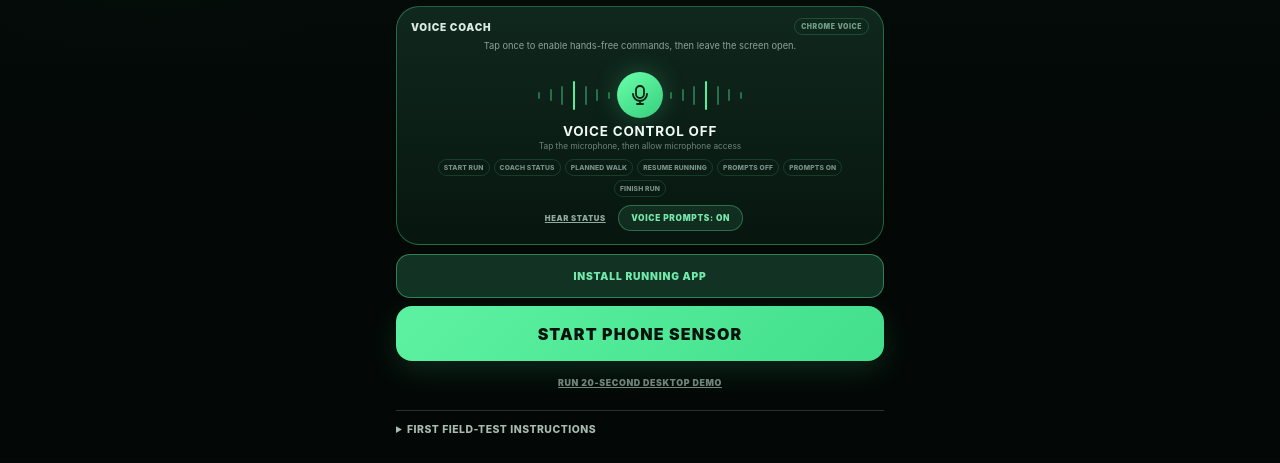
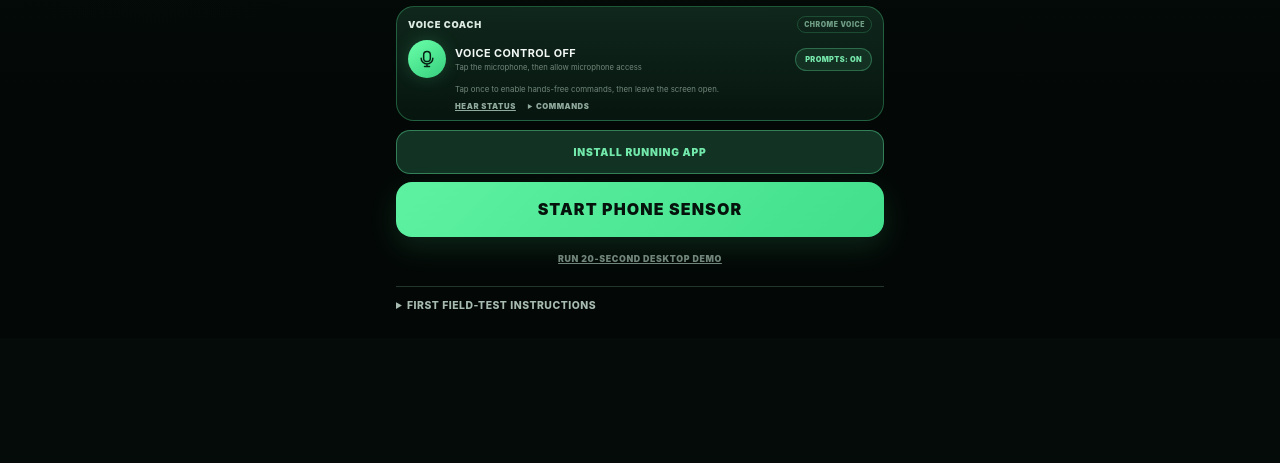
Before and after one commit to dmaher42/triathlon-training-hud, a website built with Vite: page running/index.html in a window 1280 px wide. Shown: the part 674-1137 px from the top of the page. After the commit the page ends 1013 px from the top, so only its background shows below. Built offline with nearby package versions, Linux system fonts and the light colour scheme.

Commit message:
Compact running voice controls

```diff
--- a/running/index.html
+++ b/running/index.html
@@ -85,21 +85,26 @@
 
     <section class="voice-dock" id="voice-dock" aria-label="Voice coach">
       <div class="voice-heading"><span>VOICE COACH</span><small>CHROME VOICE</small></div>
-      <p id="voice-help">Tap once to enable hands-free commands, then leave the screen open.</p>
-      <div class="voice-visual">
-        <div class="wave wave-left" aria-hidden="true"><i></i><i></i><i></i><i></i><i></i><i></i><i></i></div>
+      <div class="voice-compact-row">
         <button class="voice-orb" id="voice-toggle" type="button" aria-label="Enable voice controls" aria-pressed="false">
           <svg viewBox="0 0 24 24" aria-hidden="true"><path d="M12 15a4 4 0 0 0 4-4V7a4 4 0 1 0-8 0v4a4 4 0 0 0 4 4Z"></path><path d="M5 11a7 7 0 0 0 14 0M12 18v3m-3 0h6"></path></svg>
         </button>
-        <div class="wave wave-right" aria-hidden="true"><i></i><i></i><i></i><i></i><i></i><i></i><i></i></div>
+        <div class="voice-state-copy">
+          <strong id="voice-mode">VOICE CONTROL OFF</strong>
+          <small id="voice-subtitle">Tap the microphone, then allow microphone access</small>
+        </div>
+        <button class="voice-prompts-toggle" id="voice-prompts-toggle" type="button" aria-pressed="true">PROMPTS: ON</button>
       </div>
-      <strong id="voice-mode">VOICE CONTROL OFF</strong>
-      <small id="voice-subtitle">Tap the microphone, then allow microphone access</small>
-      <div class="voice-command-list" aria-label="Available voice commands">
-        <span>START RUN</span><span>COACH STATUS</span><span>PLANNED WALK</span><span>RESUME RUNNING</span><span>PROMPTS OFF</span><span>PROMPTS ON</span><span>FINISH RUN</span>
+      <p id="voice-help">Tap once to enable hands-free commands, then leave the screen open.</p>
+      <div class="voice-secondary-actions">
+        <button class="voice-status-button" id="speak-status" type="button">HEAR STATUS</button>
+        <details class="voice-command-details">
+          <summary>COMMANDS</summary>
+          <div class="voice-command-list" aria-label="Available voice commands">
+            <span>START RUN</span><span>COACH STATUS</span><span>PLANNED WALK</span><span>RESUME RUNNING</span><span>PROMPTS OFF</span><span>PROMPTS ON</span><span>FINISH RUN</span>
+          </div>
+        </details>
       </div>
-      <button class="voice-status-button" id="speak-status" type="button">HEAR STATUS</button>
-      <button class="voice-prompts-toggle" id="voice-prompts-toggle" type="button" aria-pressed="true">VOICE PROMPTS: ON</button>
     </section>
 
     <section class="primary-controls">
--- a/src/running/app.js
+++ b/src/running/app.js
@@ -173,7 +173,7 @@ function reply(message) {
 
 function renderVoicePromptsToggle() {
   els["voice-prompts-toggle"].setAttribute("aria-pressed", String(voicePromptsEnabled));
-  els["voice-prompts-toggle"].textContent = `VOICE PROMPTS: ${voicePromptsEnabled ? "ON" : "OFF"}`;
+  els["voice-prompts-toggle"].textContent = `PROMPTS: ${voicePromptsEnabled ? "ON" : "OFF"}`;
   els["silence-coach"].querySelector("strong").textContent = voicePromptsEnabled ? "VOICE PROMPTS OFF" : "VOICE PROMPTS ON";
   els["silence-coach"].querySelector("span").textContent = voicePromptsEnabled ? "Keep measuring silently" : "Restore automatic coaching";
 }
--- a/src/running/running.css
+++ b/src/running/running.css
@@ -177,34 +177,29 @@ h1 { margin: 0; font-size: clamp(1.95rem, 8.5vw, 2.65rem); line-height: 1; lette
 .summary-card dt { color: #83978e; font-size: .62rem; }
 .summary-card dd { margin: 0; color: #e5efe9; font-family: var(--mono); font-size: .67rem; font-weight: 850; }
 
-.voice-dock { margin-top: 9px; border: 1px solid rgba(var(--green-rgb), .34); border-radius: 23px; padding: 11px 14px 13px; background: linear-gradient(180deg, rgba(17, 43, 31, .92), rgba(7, 23, 16, .96)); text-align: center; }
+.voice-dock { margin-top: 9px; border: 1px solid rgba(var(--green-rgb), .3); border-radius: 18px; padding: 9px 11px; background: linear-gradient(180deg, rgba(17, 43, 31, .9), rgba(7, 23, 16, .94)); }
 .voice-dock[data-listening="true"] { border-color: rgba(var(--green-rgb), .72); box-shadow: 0 0 24px rgba(var(--green-rgb), .11), inset 0 0 22px rgba(var(--green-rgb), .04); }
 .voice-dock[data-voice-error="true"] { border-color: rgba(var(--amber-rgb), .5); }
 .voice-heading { display: flex; align-items: center; justify-content: space-between; gap: 10px; }
-.voice-heading span { color: #dbe9e1; font-size: .63rem; font-weight: 950; letter-spacing: .08em; }
+.voice-heading span { color: #dbe9e1; font-size: .58rem; font-weight: 950; letter-spacing: .08em; }
 .voice-heading small { border: 1px solid rgba(var(--green-rgb), .2); border-radius: 999px; padding: 3px 6px; color: #6f9e85; font-size: .43rem; font-weight: 900; letter-spacing: .08em; }
-.voice-dock > p { max-width: 330px; min-height: 28px; margin: 5px auto 3px; color: #8da197; font-size: .58rem; line-height: 1.35; }
-.voice-visual { display: flex; height: 48px; align-items: center; justify-content: center; gap: 7px; }
-.voice-orb { display: grid; width: 46px; height: 46px; flex: 0 0 auto; place-items: center; border: 0; border-radius: 50%; background: linear-gradient(145deg, #6affaa, #36cf7d); box-shadow: 0 0 24px rgba(var(--green-rgb), .25); color: #062013; cursor: pointer; }
-.voice-orb svg { width: 24px; fill: none; stroke: currentColor; stroke-linecap: round; stroke-linejoin: round; stroke-width: 1.8; }
+.voice-compact-row { display: grid; grid-template-columns: 38px minmax(0, 1fr) auto; align-items: center; gap: 9px; margin-top: 7px; }
+.voice-orb { display: grid; width: 38px; height: 38px; flex: 0 0 auto; place-items: center; border: 0; border-radius: 50%; background: linear-gradient(145deg, #6affaa, #36cf7d); box-shadow: 0 0 18px rgba(var(--green-rgb), .2); color: #062013; cursor: pointer; }
+.voice-orb svg { width: 20px; fill: none; stroke: currentColor; stroke-linecap: round; stroke-linejoin: round; stroke-width: 1.8; }
 .voice-orb[aria-pressed="true"] { box-shadow: 0 0 0 5px rgba(var(--green-rgb), .1), 0 0 30px rgba(var(--green-rgb), .38); }
-.wave { display: flex; width: 72px; height: 34px; align-items: center; justify-content: space-between; }
-.wave-right { transform: scaleX(-1); }
-.wave i { width: 2px; height: 7px; border-radius: 99px; background: rgba(var(--green-rgb), .38); transform-origin: center; }
-.wave i:nth-child(2), .wave i:nth-child(6) { height: 12px; }
-.wave i:nth-child(3), .wave i:nth-child(5) { height: 19px; }
-.wave i:nth-child(4) { height: 29px; background: var(--green); }
-.voice-dock[data-speaking="true"] .wave i, .voice-dock[data-listening="true"] .wave i { animation: voice-wave .72s ease-in-out infinite alternate; }
-.voice-dock[data-speaking="true"] .wave i:nth-child(2), .voice-dock[data-speaking="true"] .wave i:nth-child(6) { animation-delay: -.2s; }
-.voice-dock[data-speaking="true"] .wave i:nth-child(3), .voice-dock[data-speaking="true"] .wave i:nth-child(5) { animation-delay: -.4s; }
-.voice-dock[data-listening="true"] .wave i:nth-child(2), .voice-dock[data-listening="true"] .wave i:nth-child(6) { animation-delay: -.28s; }
-.voice-dock[data-listening="true"] .wave i:nth-child(3), .voice-dock[data-listening="true"] .wave i:nth-child(5) { animation-delay: -.5s; }
-.voice-dock > strong { display: block; margin-top: 4px; font-size: .84rem; letter-spacing: .06em; }
-.voice-dock > small { display: block; margin-top: 2px; color: #6f8479; font-size: .52rem; }
+.voice-state-copy { min-width: 0; }
+.voice-state-copy strong, .voice-state-copy small { display: block; overflow: hidden; text-overflow: ellipsis; white-space: nowrap; }
+.voice-state-copy strong { font-size: .68rem; letter-spacing: .04em; }
+.voice-state-copy small { margin-top: 3px; color: #71867b; font-size: .48rem; }
+.voice-dock > p { margin: 6px 0 0 47px; color: #71867b; font-size: .49rem; line-height: 1.3; }
+.voice-secondary-actions { display: flex; align-items: center; gap: 12px; margin: 7px 0 0 47px; }
+.voice-command-details { position: relative; color: #91aa9e; font-size: .48rem; font-weight: 900; letter-spacing: .07em; }
+.voice-command-details summary { cursor: pointer; }
+.voice-command-details[open] { width: 100%; }
 .voice-command-list { display: flex; flex-wrap: wrap; justify-content: center; gap: 4px; margin-top: 8px; }
 .voice-command-list span { border: 1px solid rgba(var(--green-rgb), .16); border-radius: 999px; padding: 3px 5px; color: #789487; font-size: .42rem; font-weight: 850; letter-spacing: .025em; }
-.voice-status-button { margin-top: 7px; border: 0; padding: 4px 8px; background: transparent; color: #91aa9e; font-size: .48rem; font-weight: 900; letter-spacing: .08em; text-decoration: underline; cursor: pointer; }
-.voice-prompts-toggle { margin-top: 8px; border: 1px solid rgba(97, 230, 160, .35); border-radius: 999px; padding: 7px 12px; background: rgba(97, 230, 160, .1); color: #76e7aa; font-size: .52rem; font-weight: 950; letter-spacing: .08em; cursor: pointer; }
+.voice-status-button { border: 0; padding: 0; background: transparent; color: #91aa9e; font-size: .48rem; font-weight: 900; letter-spacing: .08em; text-decoration: underline; cursor: pointer; }
+.voice-prompts-toggle { border: 1px solid rgba(97, 230, 160, .32); border-radius: 999px; padding: 6px 9px; background: rgba(97, 230, 160, .09); color: #76e7aa; font-size: .46rem; font-weight: 950; letter-spacing: .05em; cursor: pointer; }
 .voice-prompts-toggle[aria-pressed="false"] { border-color: rgba(171, 188, 181, .28); background: rgba(126, 145, 137, .08); color: #9aaba4; }
 
 .primary-controls { margin-top: 9px; }
```
